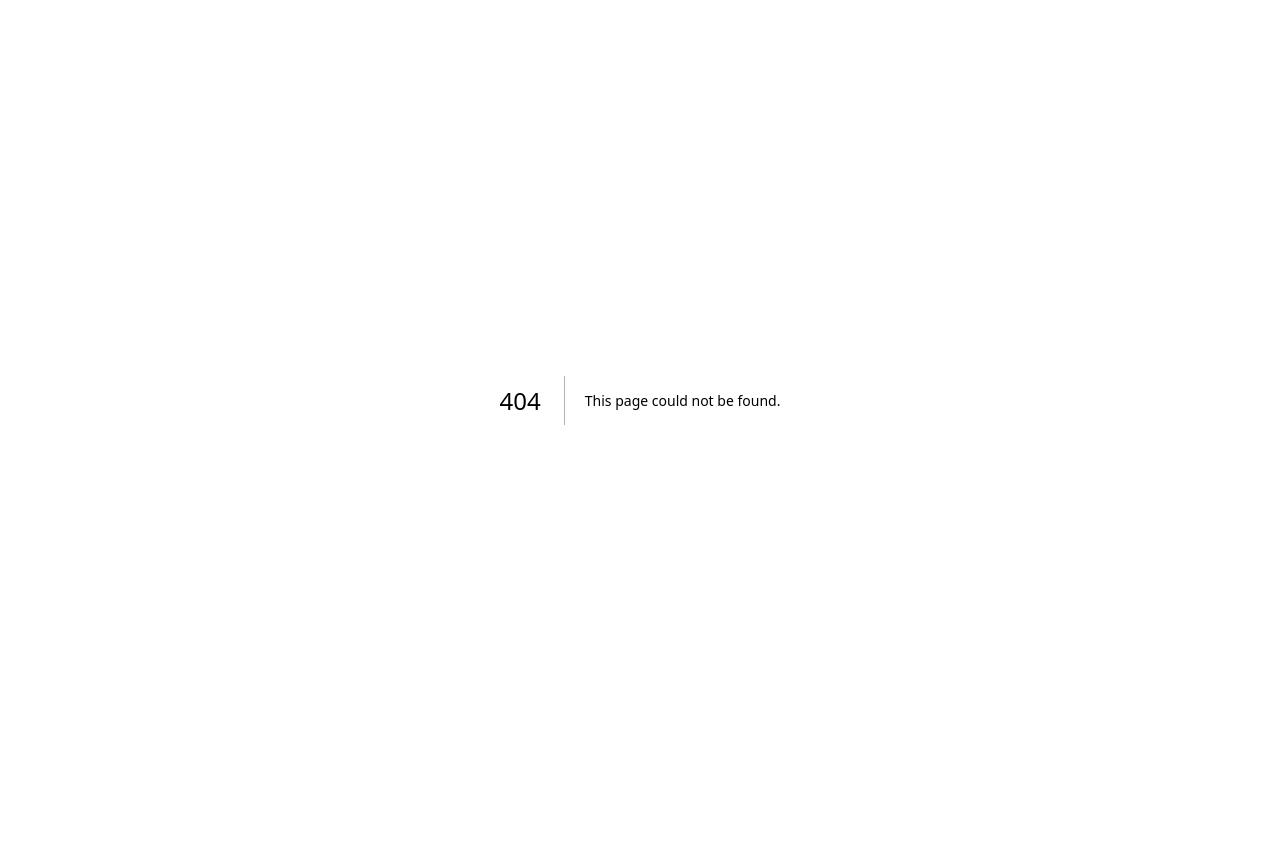
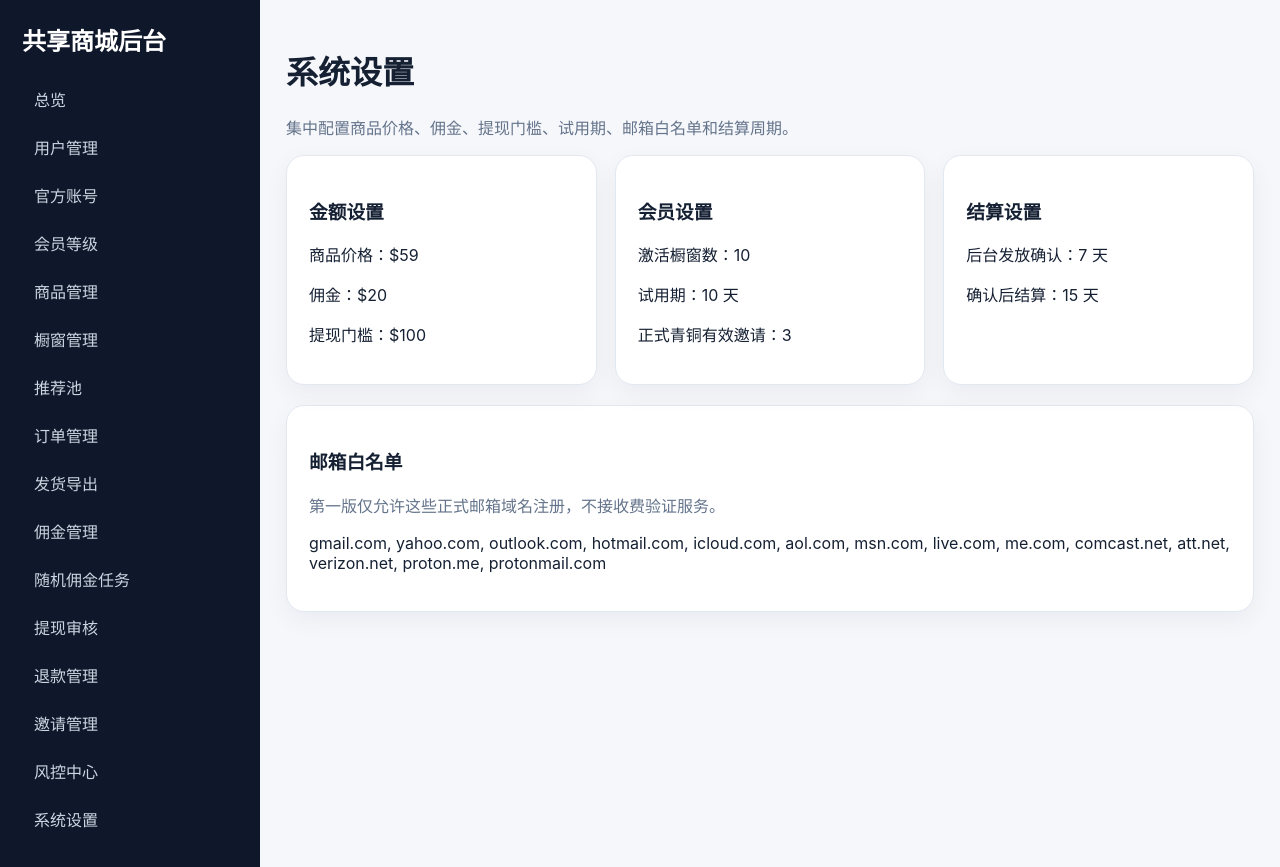
Before and after one commit to ljh285218864-hue/123456, a Next.js app: page /admin/settings in a window 1280 px wide. Before the commit this address had no page. Before the commit the page ends 800 px from the top, so only its background shows below. Built offline with nearby package versions, Linux system fonts and the light colour scheme.

Commit message:
Add settings admin page

```diff
--- /dev/null
+++ b/app/admin/settings/page.tsx
@@ -0,0 +1,20 @@
+import { ALLOWED_EMAIL_DOMAINS, MONEY, ACTIVATION, SETTLEMENT } from '@/lib/constants';
+
+export default function SettingsPage() {
+  return (
+    <>
+      <h1>系统设置</h1>
+      <p className="muted">集中配置商品价格、佣金、提现门槛、试用期、邮箱白名单和结算周期。</p>
+      <div className="grid grid-3" style={{ marginBottom: 20 }}>
+        <div className="card"><h3>金额设置</h3><p>商品价格：${MONEY.productPriceCents / 100}</p><p>佣金：${MONEY.commissionCents / 100}</p><p>提现门槛：${MONEY.withdrawalMinimumCents / 100}</p></div>
+        <div className="card"><h3>会员设置</h3><p>激活橱窗数：{ACTIVATION.requiredStores}</p><p>试用期：{ACTIVATION.trialDays} 天</p><p>正式青铜有效邀请：{ACTIVATION.requiredValidInvitesForFormalBronze}</p></div>
+        <div className="card"><h3>结算设置</h3><p>后台发放确认：{SETTLEMENT.adminGrantAutoConfirmDays} 天</p><p>确认后结算：{SETTLEMENT.afterConfirmationDays} 天</p></div>
+      </div>
+      <div className="card">
+        <h3>邮箱白名单</h3>
+        <p className="muted">第一版仅允许这些正式邮箱域名注册，不接收费验证服务。</p>
+        <p>{ALLOWED_EMAIL_DOMAINS.join(', ')}</p>
+      </div>
+    </>
+  );
+}
```
